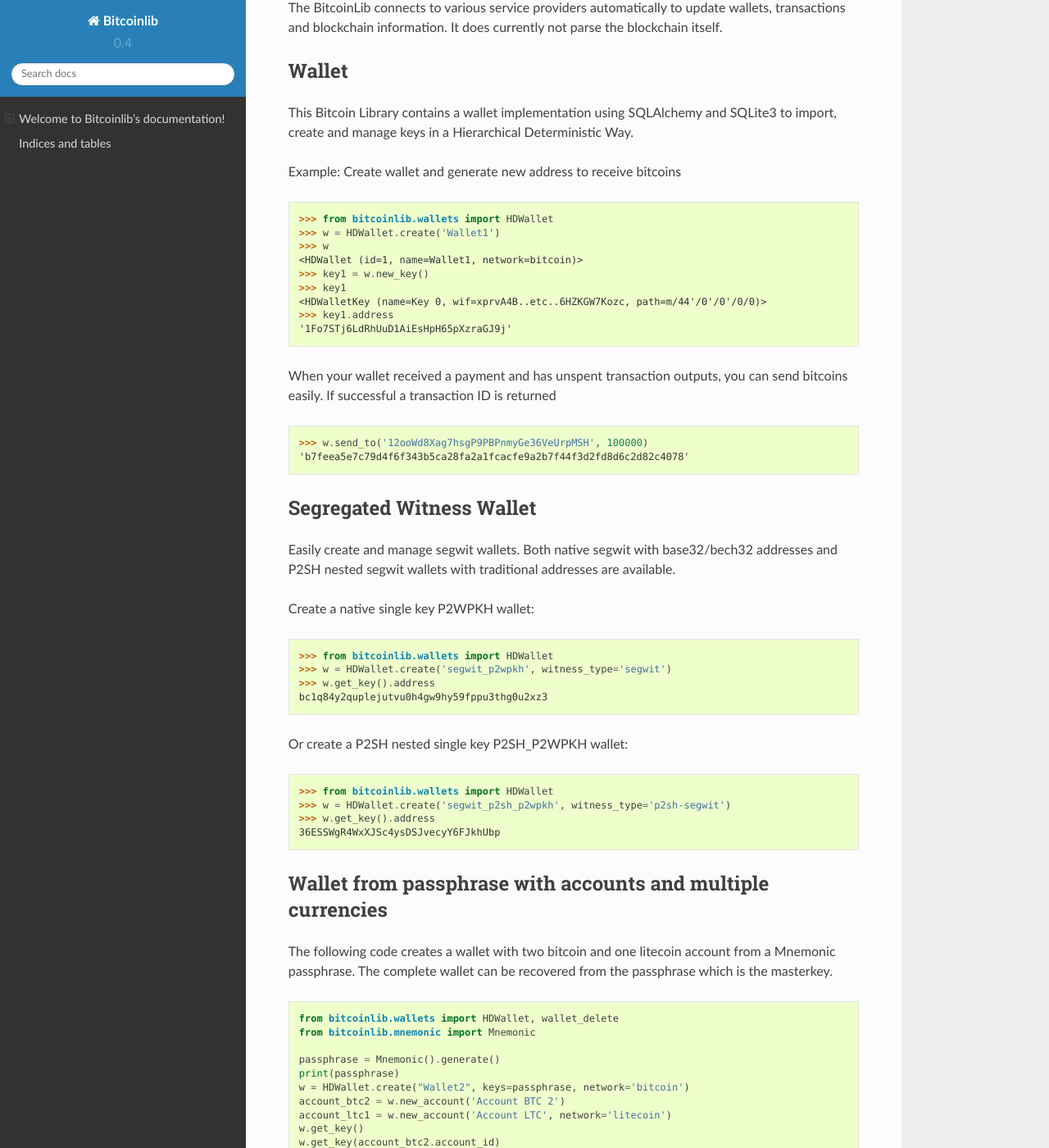
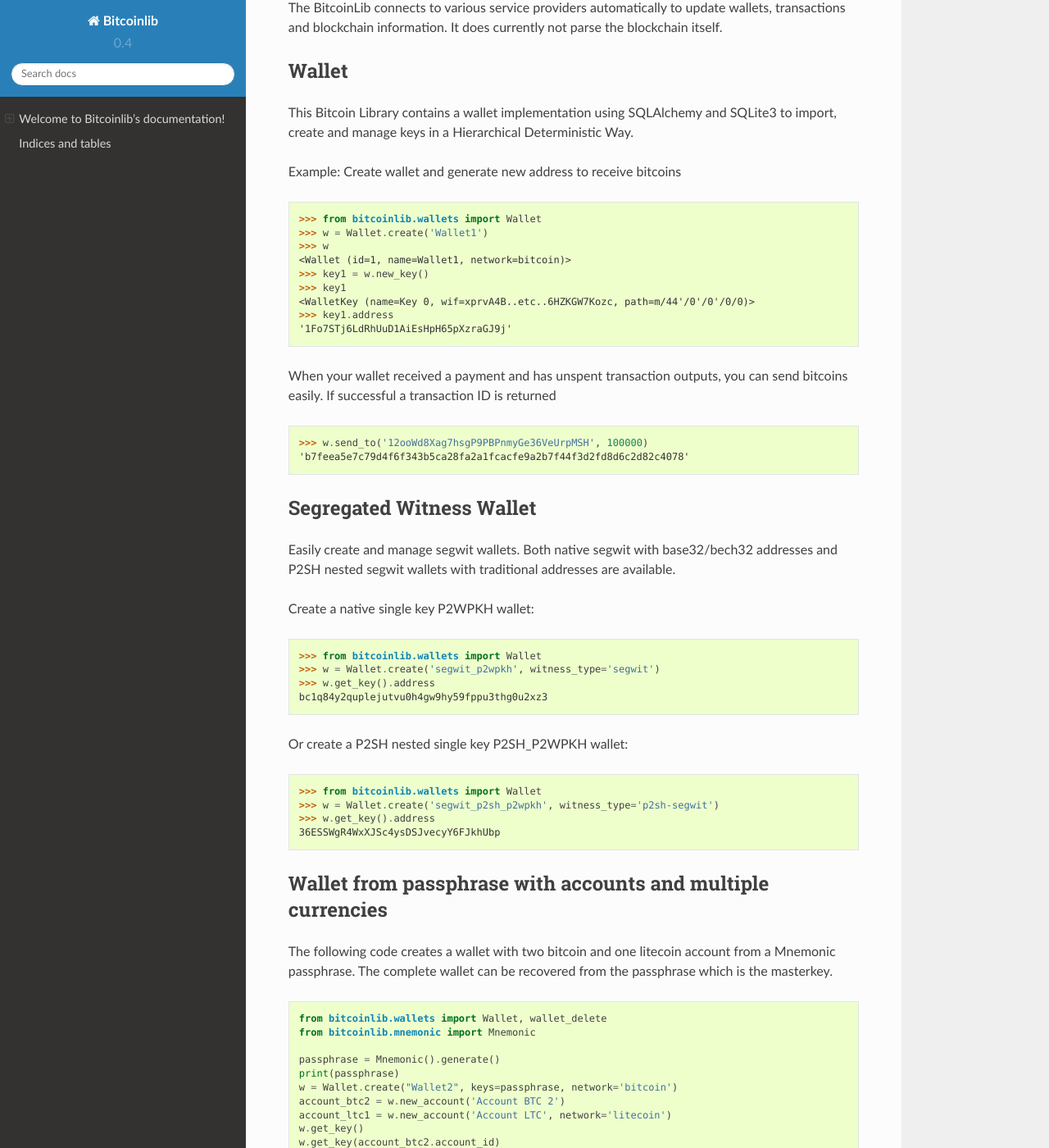
Before and after one commit to 1200wd/bitcoinlib, a Sphinx documentation site: the page built from docs/index.rst, in a window 1280 px wide and 1400 px high, scrolled down 306 px. Shown: the whole window at 82% size. Built offline with Sphinx 7.4.7 and the Read the Docs theme 2.0.0, drawn with Linux system fonts in a browser that asks for light colours; pages that are not in the unit, such as notebooks, are missing from menus; some of the changed text lies outside the part shown.

Commit message:
[REF] Rename HDWallet class to Wallet

```diff
--- a/docs/_static/classes-overview.rst
+++ b/docs/_static/classes-overview.rst
@@ -9,5 +9,5 @@
 
 .. image:: ../_static/classes-overview-detailed.jpg
 
-So most classes can be used individually and without database setup. The HDWallet class needs a proper database setup
+So most classes can be used individually and without database setup. The Wallet class needs a proper database setup
 and is dependent upon most other classes.
--- a/docs/index.rst
+++ b/docs/index.rst
@@ -26,13 +26,13 @@
 
 .. code-block:: python
 
-   >>> from bitcoinlib.wallets import HDWallet
-   >>> w = HDWallet.create('Wallet1')
+   >>> from bitcoinlib.wallets import Wallet
+   >>> w = Wallet.create('Wallet1')
    >>> w
-   <HDWallet (id=1, name=Wallet1, network=bitcoin)>
+   <Wallet (id=1, name=Wallet1, network=bitcoin)>
    >>> key1 = w.new_key()
    >>> key1
-   <HDWalletKey (name=Key 0, wif=xprvA4B..etc..6HZKGW7Kozc, path=m/44'/0'/0'/0/0)>
+   <WalletKey (name=Key 0, wif=xprvA4B..etc..6HZKGW7Kozc, path=m/44'/0'/0'/0/0)>
    >>> key1.address
    '1Fo7STj6LdRhUuD1AiEsHpH65pXzraGJ9j'
 
@@ -56,8 +56,8 @@
 
 .. code-block:: python
 
-    >>> from bitcoinlib.wallets import HDWallet
-    >>> w = HDWallet.create('segwit_p2wpkh', witness_type='segwit')
+    >>> from bitcoinlib.wallets import Wallet
+    >>> w = Wallet.create('segwit_p2wpkh', witness_type='segwit')
     >>> w.get_key().address
     bc1q84y2quplejutvu0h4gw9hy59fppu3thg0u2xz3
 
@@ -65,8 +65,8 @@
 
 .. code-block:: python
 
-    >>> from bitcoinlib.wallets import HDWallet
-    >>> w = HDWallet.create('segwit_p2sh_p2wpkh', witness_type='p2sh-segwit')
+    >>> from bitcoinlib.wallets import Wallet
+    >>> w = Wallet.create('segwit_p2sh_p2wpkh', witness_type='p2sh-segwit')
     >>> w.get_key().address
     36ESSWgR4WxXJSc4ysDSJvecyY6FJkhUbp
 
@@ -79,12 +79,12 @@
 
 .. code-block:: python
 
-    from bitcoinlib.wallets import HDWallet, wallet_delete
+    from bitcoinlib.wallets import Wallet, wallet_delete
     from bitcoinlib.mnemonic import Mnemonic
 
     passphrase = Mnemonic().generate()
     print(passphrase)
-    w = HDWallet.create("Wallet2", keys=passphrase, network='bitcoin')
+    w = Wallet.create("Wallet2", keys=passphrase, network='bitcoin')
     account_btc2 = w.new_account('Account BTC 2')
     account_ltc1 = w.new_account('Account LTC', network='litecoin')
     w.get_key()
@@ -100,7 +100,7 @@
 
 .. code-block:: python
 
-    from bitcoinlib.wallets import HDWallet
+    from bitcoinlib.wallets import Wallet
     from bitcoinlib.keys import HDKey
 
     NETWORK = 'testnet'
@@ -108,9 +108,9 @@
                '5zNYeiX8', network=NETWORK)
     k2 = HDKey('tprv8ZgxMBicQKsPeUbMS6kswJc11zgVEXUnUZuGo3bF6bBrAg1ieFfUdPc9UHqbD5HcXizThrcKike1c4z6xHrz6MWGwy8L6YKVbgJ'
                'MeQHdWDp', network=NETWORK)
-    w1 = HDWallet.create('multisig_2of2_cosigner1', sigs_required=2,
+    w1 = Wallet.create('multisig_2of2_cosigner1', sigs_required=2,
                          keys=[k1, k2.public_master(multisig=True)], network=NETWORK)
-    w2 = HDWallet.create('multisig_2of2_cosigner2',  sigs_required=2,
+    w2 = Wallet.create('multisig_2of2_cosigner2',  sigs_required=2,
                          keys=[k1.public_master(multisig=True), k2], network=NETWORK)
     print("Deposit testnet bitcoin to this address to create transaction: ", w1.get_key().address)
 
```
Also changed, not shown: README.rst (+11 -11 lines), docs/bitcoinlib-10-minutes.ipynb, 10 other files.
